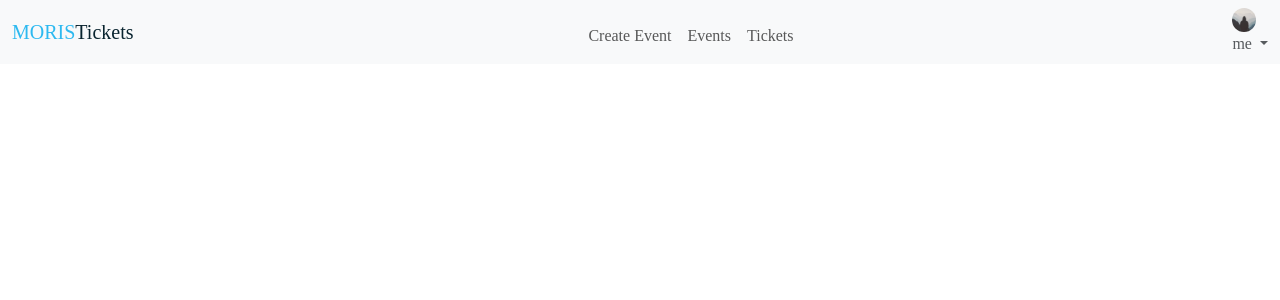
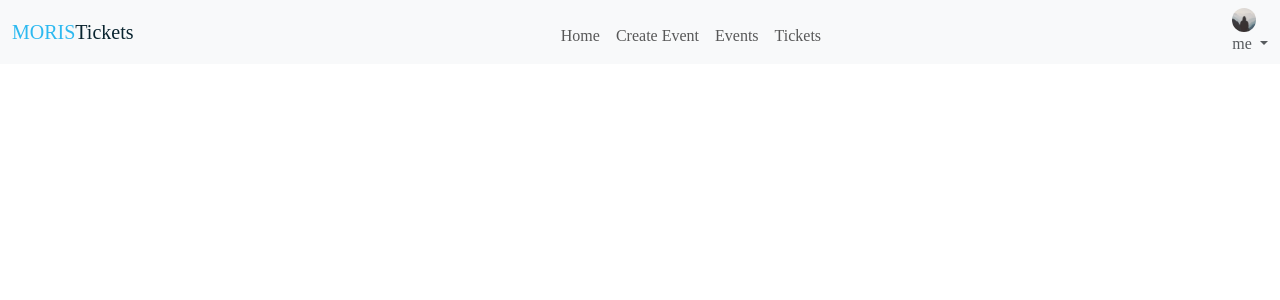
Before and after one commit to tmoris/moristickets, a Flask app: page /add_category in a window 1280 px wide. Shown: the top 300 px of the page. Run offline with Flask 3, Linux system fonts and the light colour scheme; the visitor is signed in with stand-in values (Sample User, id 1); some libraries are stand-ins or nearby versions.

Commit message:
Added home link

```diff
--- a/app/templates/base.html
+++ b/app/templates/base.html
@@ -40,6 +40,11 @@
 						</div>
 						<div class="offcanvas-body">
 							<ul class="navbar-nav m-auto mb-lg-0">
+								<li class="nav-item"> <a
+      href="{{ url_for('user.home') }}"
+      class=" nav-link"
+      >Home</a
+    ></li>
 								<li class="nav-item ">
 									<a href="{{ url_for('events.create_event') }}" class="nav-link">Create Event</a>
 								</li>
```
